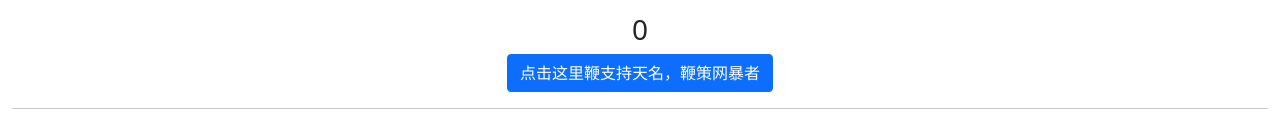
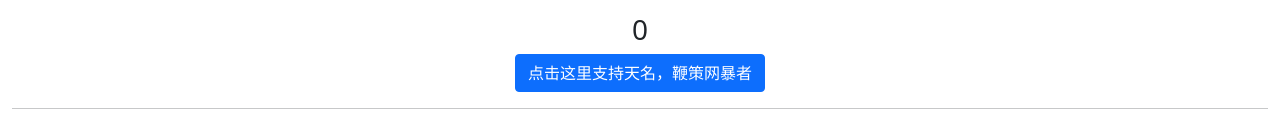
Before and after one commit to mibino/starpedia, a plain HTML site: page 111363591.html in a window 1280 px wide. Shown: the part 181-309 px from the top of the page. Drawn offline with nearby package versions, Linux system fonts and the light colour scheme.

Commit message:
Add files via upload

```diff
--- a/111363591.html
+++ b/111363591.html
@@ -114,7 +114,7 @@
 </div>
 <center>
     <div>
-	<button class="btn btn-primary" onclick="incrementClick()">点击这里鞭支持天名，鞭策网暴者</button>
+	<button class="btn btn-primary" onclick="incrementClick()">点击这里支持天名，鞭策网暴者</button>
     </div>
 </center>
 <hr>
```
